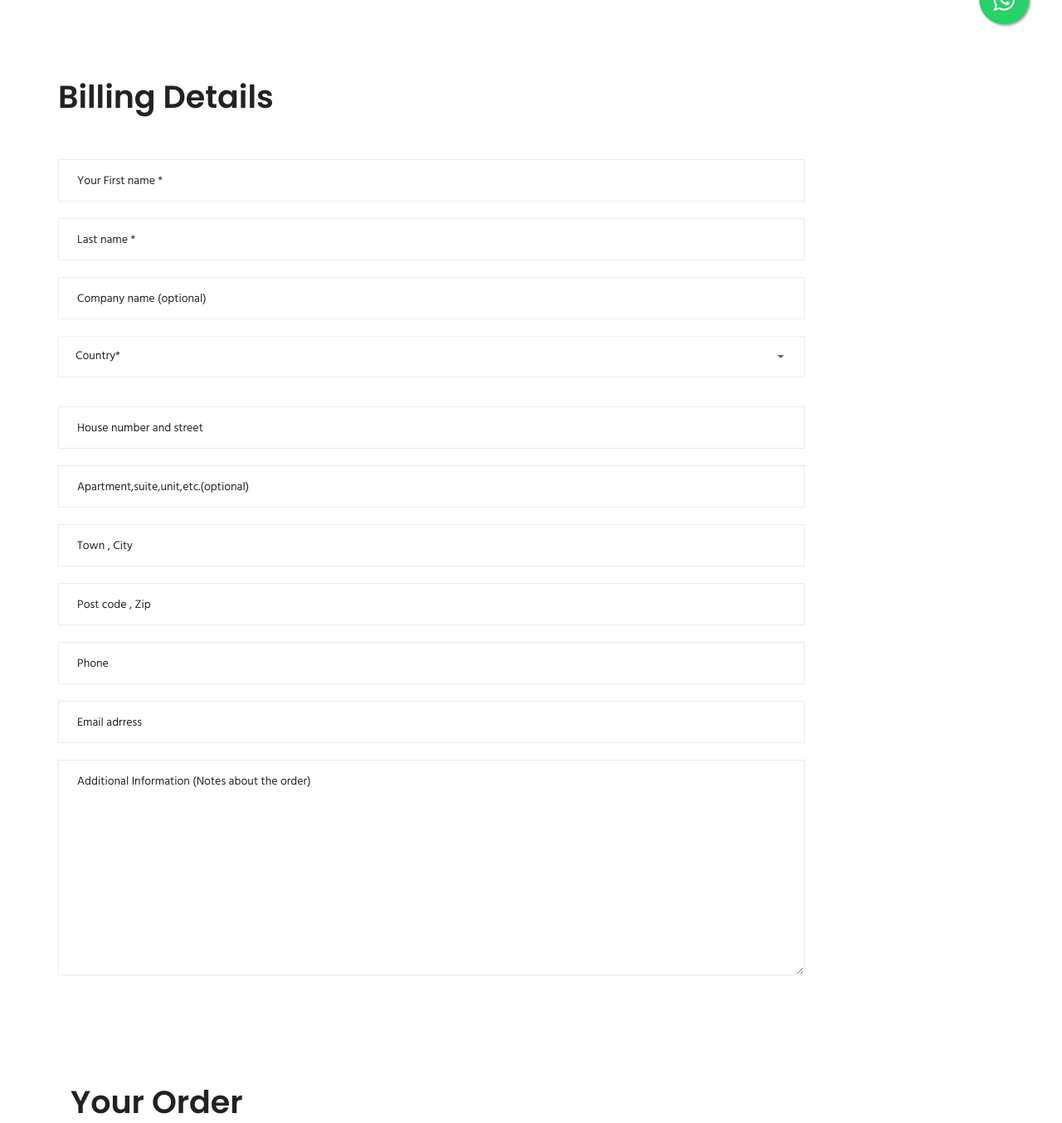
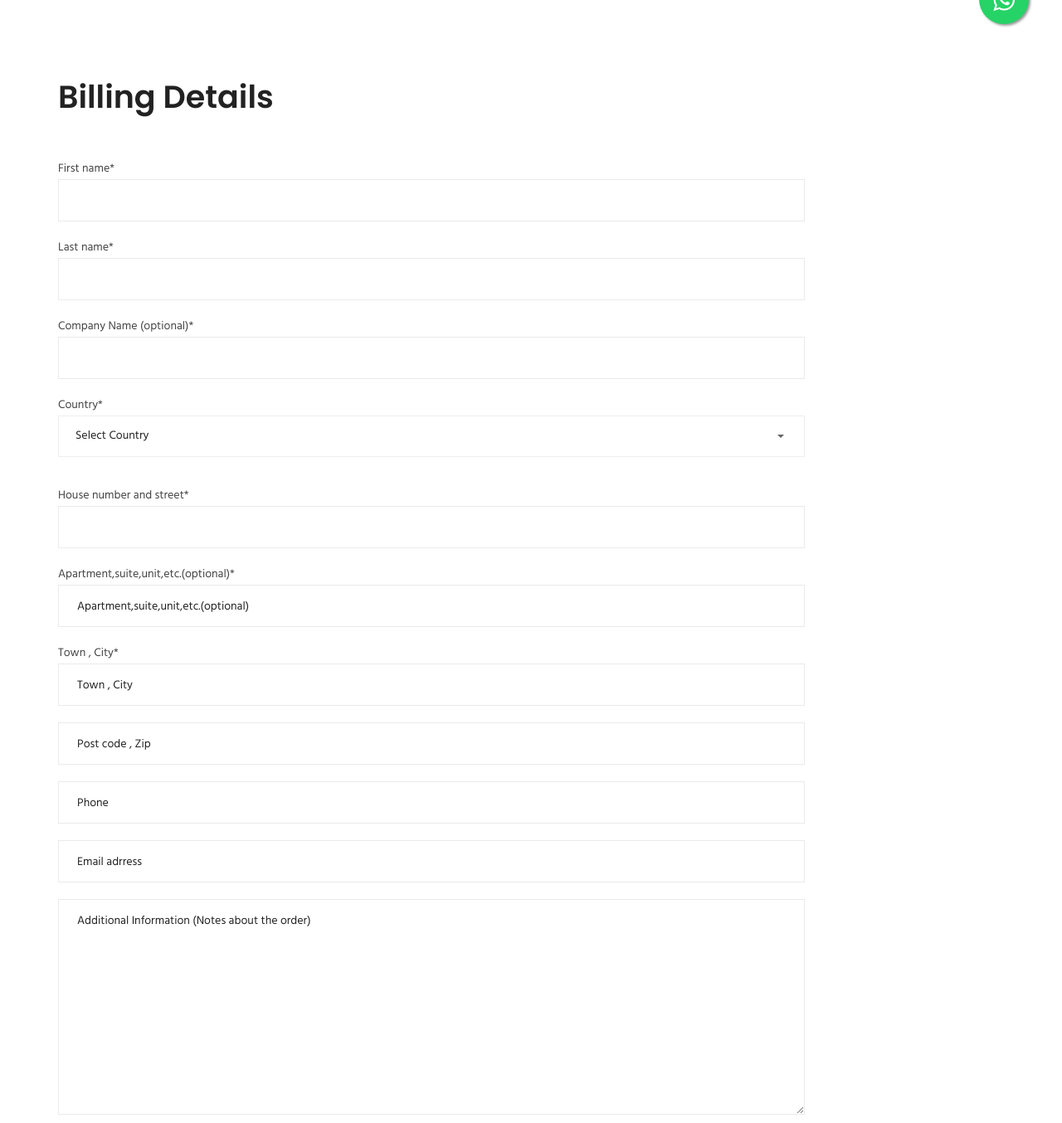
Before and after one commit to RIR22IT/AMERIRENTACAR, a PHP site: page /userform.php?vehicleID=1 in a window 1280 px wide. Shown: the part 681-2035 px from the top of the page at 83% size. Run offline with PHP 8.4, Linux system fonts and the light colour scheme; data that the repository does not hold is empty; some libraries are stand-ins or nearby versions.

Commit message:
form updated

```diff
--- a/userform.php
+++ b/userform.php
@@ -220,12 +220,18 @@ $subTot = $rental * $qty;
                             <div class="col-md-9">
 
                                 <form action="checkout-connection.php" method="GET" style="width: 900px;">
-                                    <input class="form-control" id="firstname" type="text" name="firstname" placeholder="Your First name *" required="required" />
-                                    <input class="form-control" id="lastname" type="text" name="lastname" placeholder="Last name *" required="required" />
-                                    <input class="form-control" id="companyname" type="text" name="companyname" placeholder="Company name (optional)" required="required" />
+                                    <lable>First name*</lable><br>
+                                    <input class="form-control" id="firstname" type="text" name="firstname" required="required" />
 
+                                    <lable>Last name*</lable><br>
+                                    <input class="form-control" id="lastname" type="text" name="lastname" required="required" />
+
+                                    <lable>Company Name (optional)*</lable><br>
+                                    <input class="form-control" id="companyname" type="text" name="companyname" />
+
+                                    <lable>Country*</lable><br>
                                     <select class="selectpicker" data-width="100%" id="country" name="country">
-                                        <option>Country*</option>
+                                        <option>Select Country</option>
                                         <option value="Afganistan">Afghanistan</option>
                                         <option value="Albania">Albania</option>
                                         <option value="Algeria">Algeria</option>
@@ -474,9 +480,15 @@ $subTot = $rental * $qty;
                                         <option value="Zimbabwe">Zimbabwe</option>
                                     </select>
 
-                                    <input class="form-control" id="streat" type="text" name="streat" placeholder="House number and street" required="required" />
+                                    <lable>House number and street*</lable><br>
+                                    <input class="form-control" id="streat" type="text" name="streat" required="required" />
+
+                                    <lable>Apartment,suite,unit,etc.(optional)*</lable><br>
                                     <input class="form-control" id="unit" type="text" name="unit" placeholder="Apartment,suite,unit,etc.(optional)" required="required" />
-                                    <input class="form-control" id="city" type="text" name="city" placeholder="Town , City" required="required" />
+
+                                    <lable>Town , City*</lable><br>
+                                    <input class="form-control" id="city" type="text" name="city" placeholder="Town , City" required="required"/>
+
                                     <input class="form-control" id="postcode" type="text" name="postcode" placeholder="Post code , Zip" required="required" />
                                     <input class="form-control" id="phone" type="text" name="phone" placeholder="Phone" required="required" />
                                     <input class="form-control" id="emailaddress" type="text" name="emailaddress" placeholder="Email adrress" required="required" />
```
